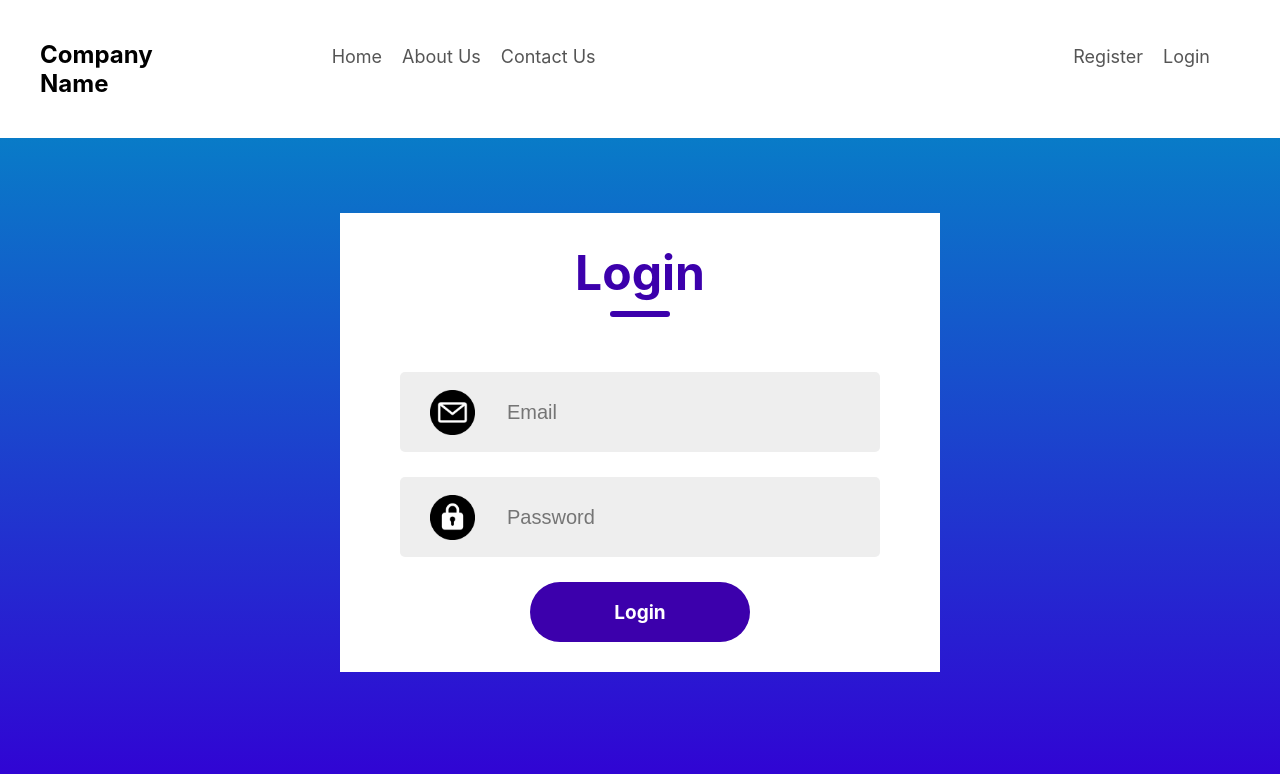
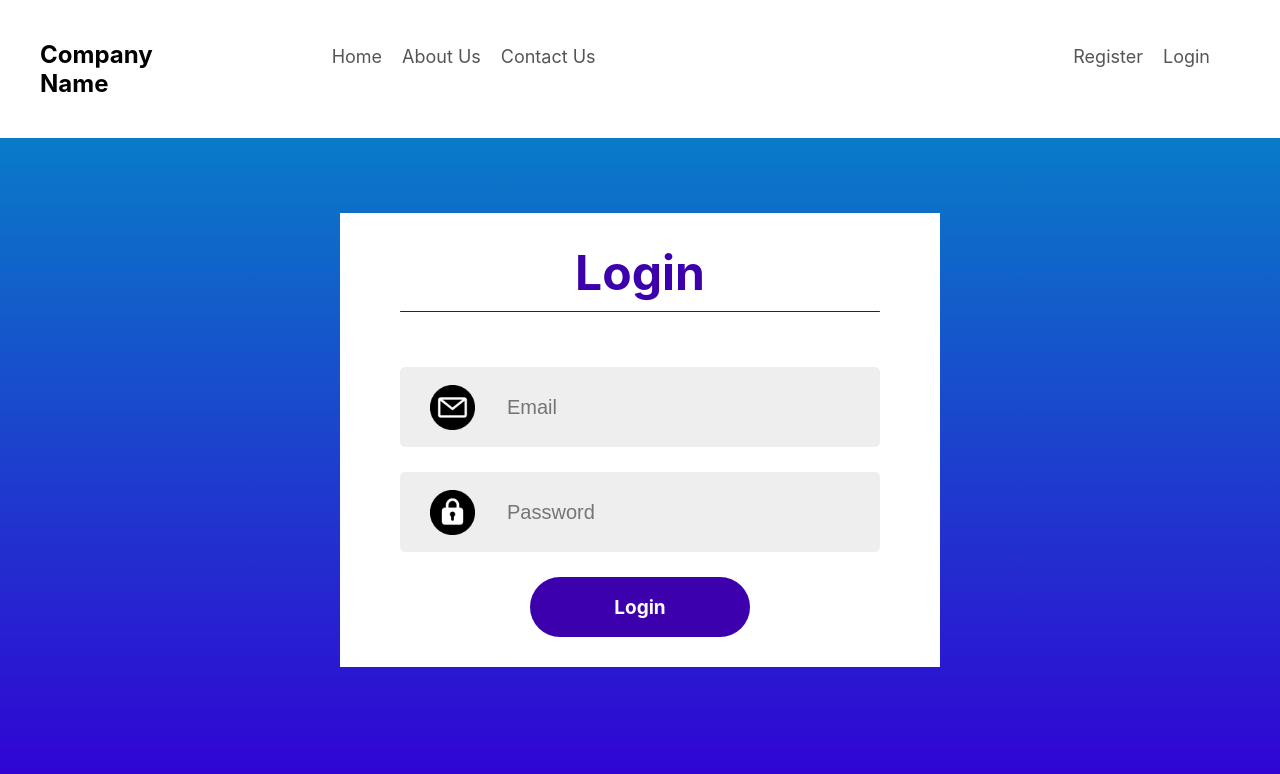
Before and after one commit to TomHarrison001/junior-full-stack-developer, a React (Create React App) app: page /login in a window 1280 px wide. Shown: the top 774 px of the page. Built offline with nearby package versions, Linux system fonts and the light colour scheme.

Commit message:
User details page

```diff
--- a/src/App.js
+++ b/src/App.js
@@ -1,10 +1,12 @@
 import LoginPanel from "./components/Login/Login";
 import RegisterPanel from "./components/Register/Register";
+import UserPanel from "./components/User/User";
 import { Routes, Route } from "react-router-dom";
 
 function App() {
   return (
     <Routes>
+      <Route path="/" element={<UserPanel />} />
       <Route path="/login" element={<LoginPanel />} />
       <Route path="/register" element={<RegisterPanel />} />
     </Routes>
--- a/src/components/Register/Register.css
+++ b/src/components/Register/Register.css
@@ -21,10 +21,9 @@
   font-weight: 700;
 }
 .underline {
-  width: 60px;
-  height: 6px;
+  width: 80%;
+  height: 1px;
   background: #3c00ac;
-  border-radius: 5px;
 }
 .inputs {
   margin-top: 55px;
--- /dev/null
+++ b/src/components/User/User.css
@@ -0,0 +1,54 @@
+.container {
+  display: flex;
+  flex-direction: column;
+  margin: auto;
+  margin-top: 75px;
+  width: 600px;
+  background: #fff;
+  padding-bottom: 30px;
+}
+.header {
+  display: flex;
+  flex-direction: column;
+  align-items: center;
+  gap: 9px;
+  width: 100%;
+  margin-top: 30px;
+}
+.text {
+  color: #3c00ac;
+  font-size: 48px;
+  font-weight: 700;
+}
+.underline {
+  width: 80%;
+  height: 1px;
+  background: #3c00ac;
+}
+.user {
+  margin-top: 55px;
+  display: flex;
+  flex-direction: column;
+  gap: 25px;
+}
+.username,
+.email {
+  display: flex;
+  align-items: center;
+  margin: auto;
+  width: 480px;
+  height: 80px;
+  background: #eee;
+  border-radius: 5px;
+}
+.username img,
+.email img {
+  margin: 0px 30px;
+  width: 45px;
+  height: 45px;
+}
+.username p,
+.email p {
+  color: #777;
+  font-size: 20px;
+}
--- /dev/null
+++ b/src/components/User/User.jsx
@@ -0,0 +1,37 @@
+import React, { useState } from 'react';
+import './User.css';
+import Header from '../Header/Header';
+
+import username_icon from '../assets/username.png';
+import email_icon from '../assets/email.png';
+import password_icon from '../assets/password.png';
+
+const User = () => {
+    const [username, setUsername] = useState("");
+    const [email, setEmail] = useState("");
+    const [password, setPassword] = useState("");
+
+    return (
+        <div>
+            <Header/>
+            <div className="container">
+                <div className="header">
+                    <div className="text">User</div>
+                    <div className="underline"></div>
+                </div>
+                <div className="user">
+                    <div className="username">
+                        <img src={username_icon} alt="" />
+                        <p>Username</p>
+                    </div>
+                    <div className="email">
+                        <img src={email_icon} alt="" />
+                        <p>email@example.com</p>
+                    </div>
+                </div>
+            </div>
+        </div>
+    )
+};
+
+export default User;
```
